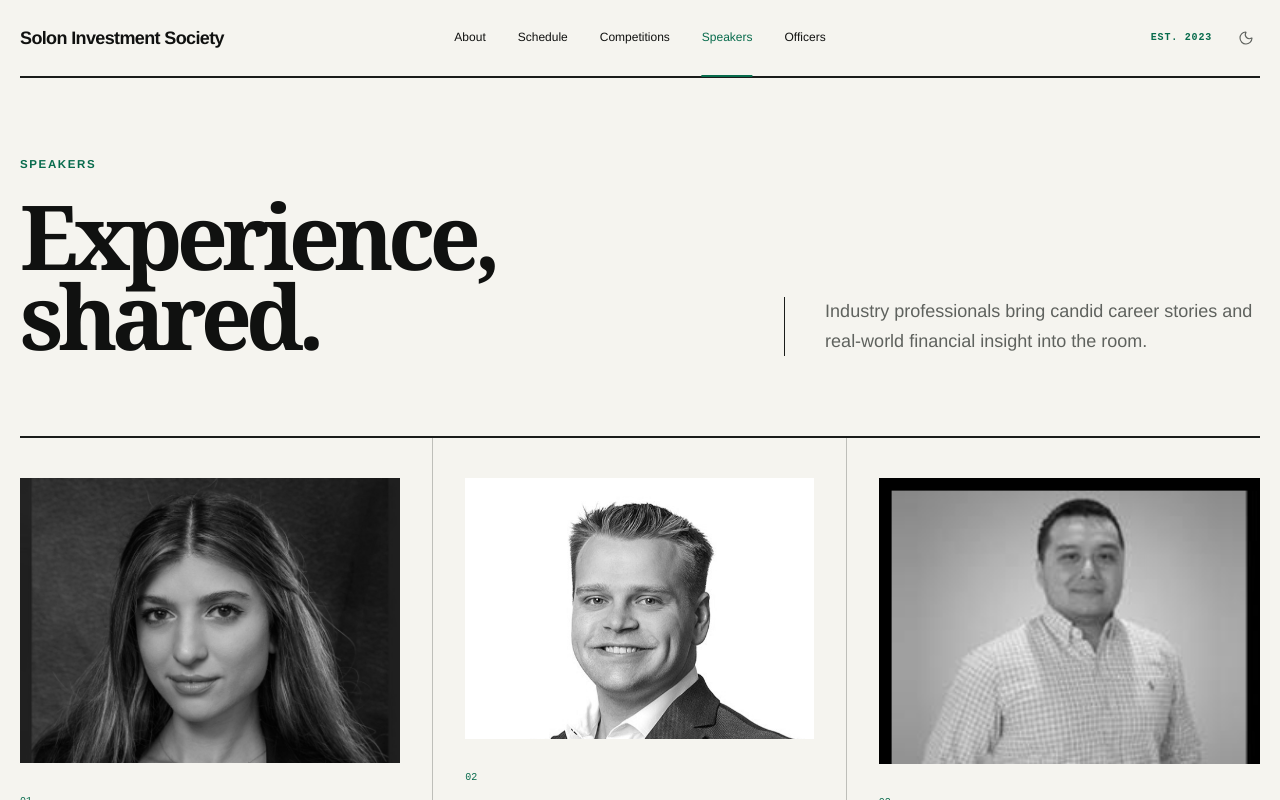
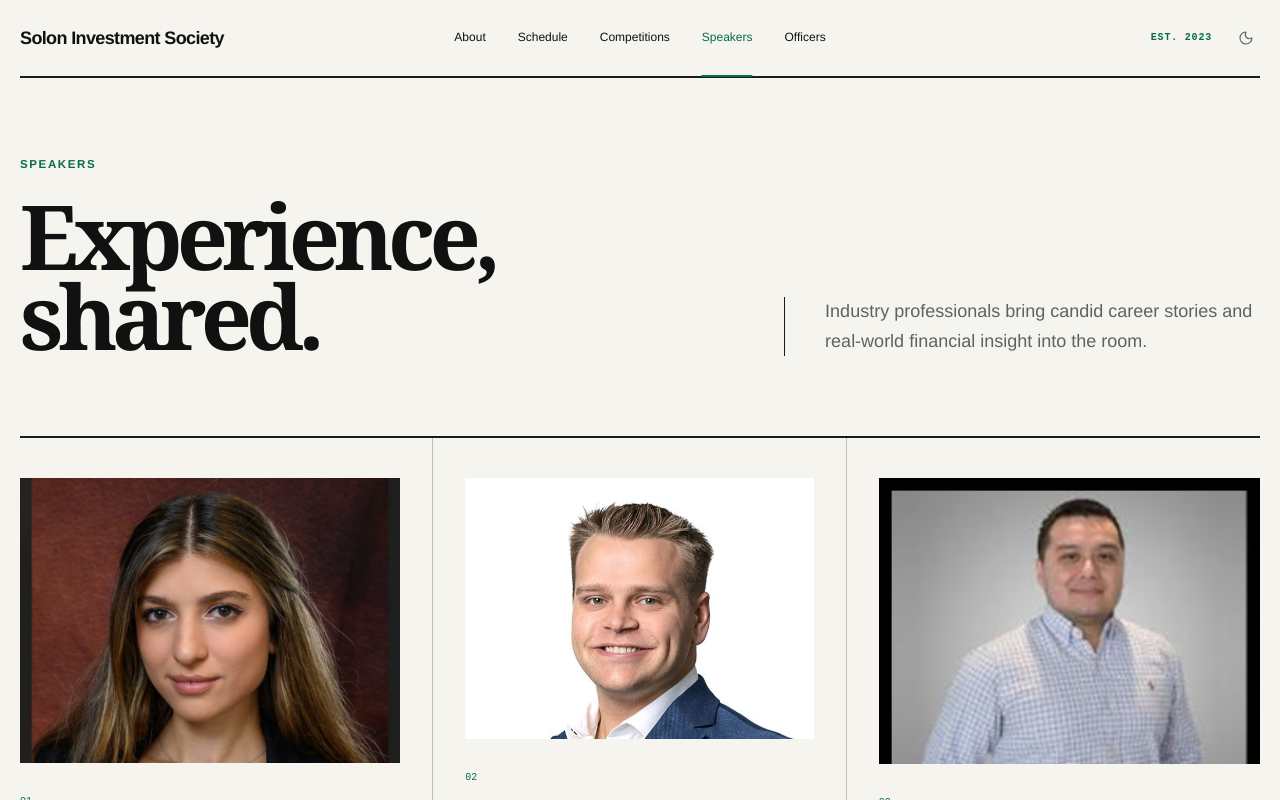
Before and after one commit to dbuldum4/soloninvsociety, a Next.js app: page /speakers in a window 1280 px wide. Shown: the top 800 px of the page. Built offline with nearby package versions, Linux system fonts and the light colour scheme.

Commit message:
Remove grayscale image effects

```diff
--- a/src/app/officers/page.tsx
+++ b/src/app/officers/page.tsx
@@ -67,7 +67,7 @@ function Card({ officer, index }: { officer: Officer; index: number }) {
       className="group border-b py-8 text-left hairline"
     >
       <div className="grid grid-cols-[5rem_1fr] items-center gap-5">
-        <div className="relative h-20 w-20 overflow-hidden bg-secondary grayscale transition duration-500 group-hover:grayscale-0">
+        <div className="relative h-20 w-20 overflow-hidden bg-secondary">
           {src ? (
             <Image
               src={src}
--- a/src/app/speakers/page.tsx
+++ b/src/app/speakers/page.tsx
@@ -46,7 +46,7 @@ export default function SpeakersPage() {
             transition={{ delay: 0.1 + i * 0.1, duration: 0.45 }}
             className={`group py-10 lg:px-8 ${i < speakers.length - 1 ? 'border-b lg:border-b-0 lg:border-r' : ''} ${i === 0 ? 'lg:pl-0' : ''} ${i === speakers.length - 1 ? 'lg:pr-0' : ''} hairline`}
           >
-            <div className="relative aspect-[4/3] overflow-hidden bg-secondary grayscale transition duration-500 group-hover:grayscale-0">
+            <div className="relative aspect-[4/3] overflow-hidden bg-secondary">
               {s.image ? (
                 <Image
                   src={s.image}
```
